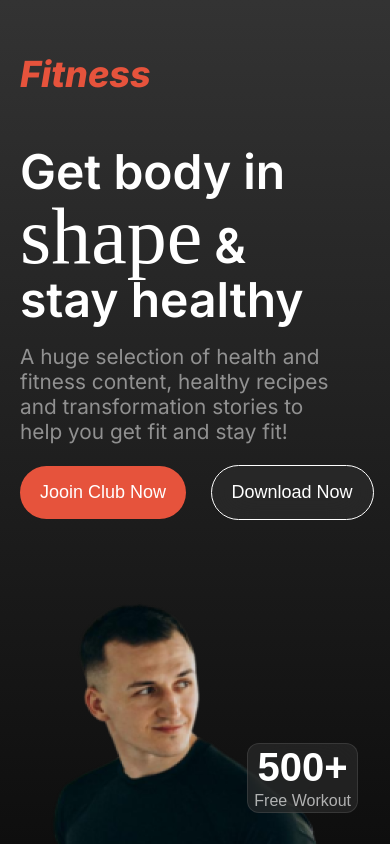
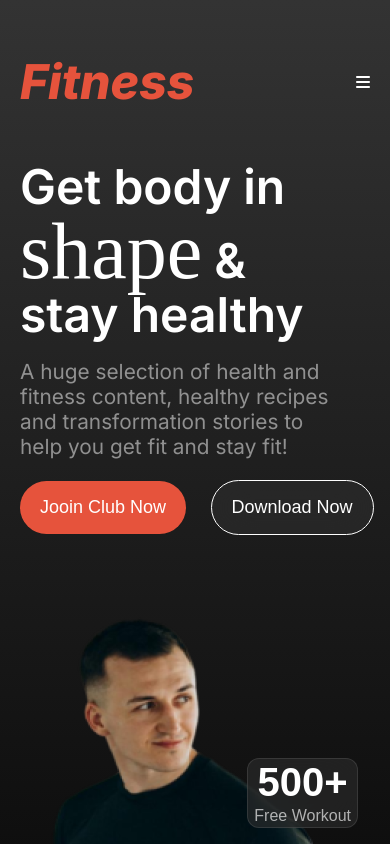
Before and after one commit to KhanTech2k/Assignment-2, a plain HTML site: page index.html in a window 390 px wide. Shown: the top 844 px of the page. Drawn offline with Linux system fonts and the light colour scheme; a web font is replaced by a local one.

Commit message:
bars icon added and some changes for response

```diff
--- a/index.html
+++ b/index.html
@@ -5,6 +5,7 @@
     <meta name="viewport" content="width=device-width, initial-scale=1.0">
     <title>Assignment 2</title>
     <link rel="stylesheet" href="styles/style.css">
+    <script src="https://kit.fontawesome.com/24ddb9a89e.js" crossorigin="anonymous"></script>
 </head>
 <body>
     <header class="header">
@@ -18,6 +19,7 @@
                         <li>Contact</li>
                         <li>About</li>
                     </ul>
+                    <i class="fa-solid fa-bars"></i>
                 </div>
             </nav>
             <div class="banner-container">
--- a/styles/style.css
+++ b/styles/style.css
@@ -144,6 +144,9 @@ body{
     font-size: 10rem;
     font-weight: 400;
 }
+.nav-links i{
+    display: none;
+}
 .navbar .btn{
     padding: 12px 24px;
     color: rgb(255, 255, 255);
@@ -168,8 +171,9 @@ body{
 
 .brand{
     color: rgb(230, 83, 60);
-    font-size: 36px;
+    font-size: 3rem;
     font-weight: 800;
+    font-style: italic;
 }
 /* Main part design */
 .habits{
@@ -373,7 +377,7 @@ footer{
 
 .footer-description{
     color: rgba(255, 255, 255, 0.5);
-    font-size: 1rem;
+    font-size: 1.5rem;
     font-weight: 400;
 }
 .footer-info-container{
@@ -483,6 +487,10 @@ table{
     }
     .nav-links ul{
         display: none;
+    }
+    .nav-links i{
+        display:block;
+        color: white;
     }
     .btn,.btn2{
         margin-top: 50px;
@@ -666,5 +674,9 @@ table{
         margin: 0;
         padding: 10px 0 30px;
     }
+    footer .brand{
+        font-size: 5rem;
+        margin: 0;
+    }
 
 }
```
Also changed, not shown: images/bars-solid.svg (added).
